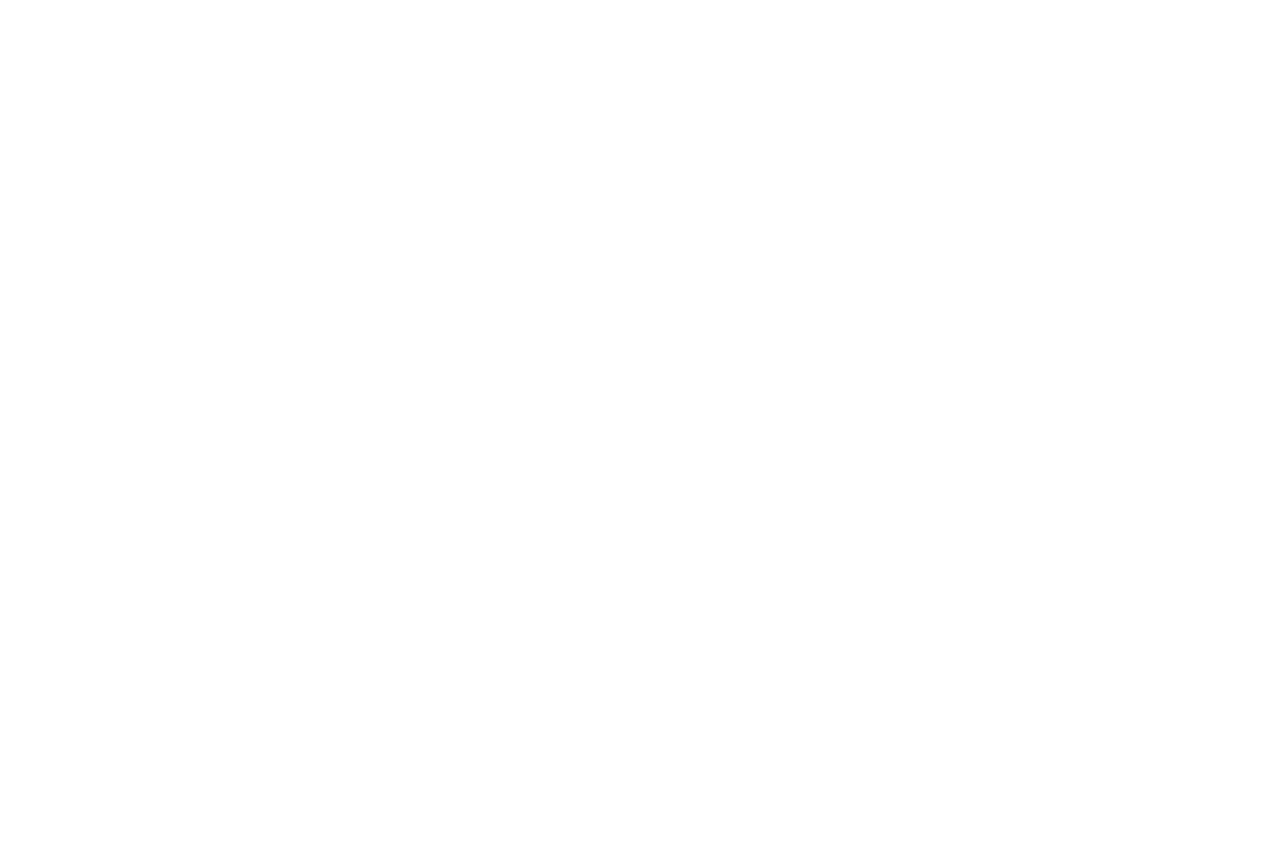
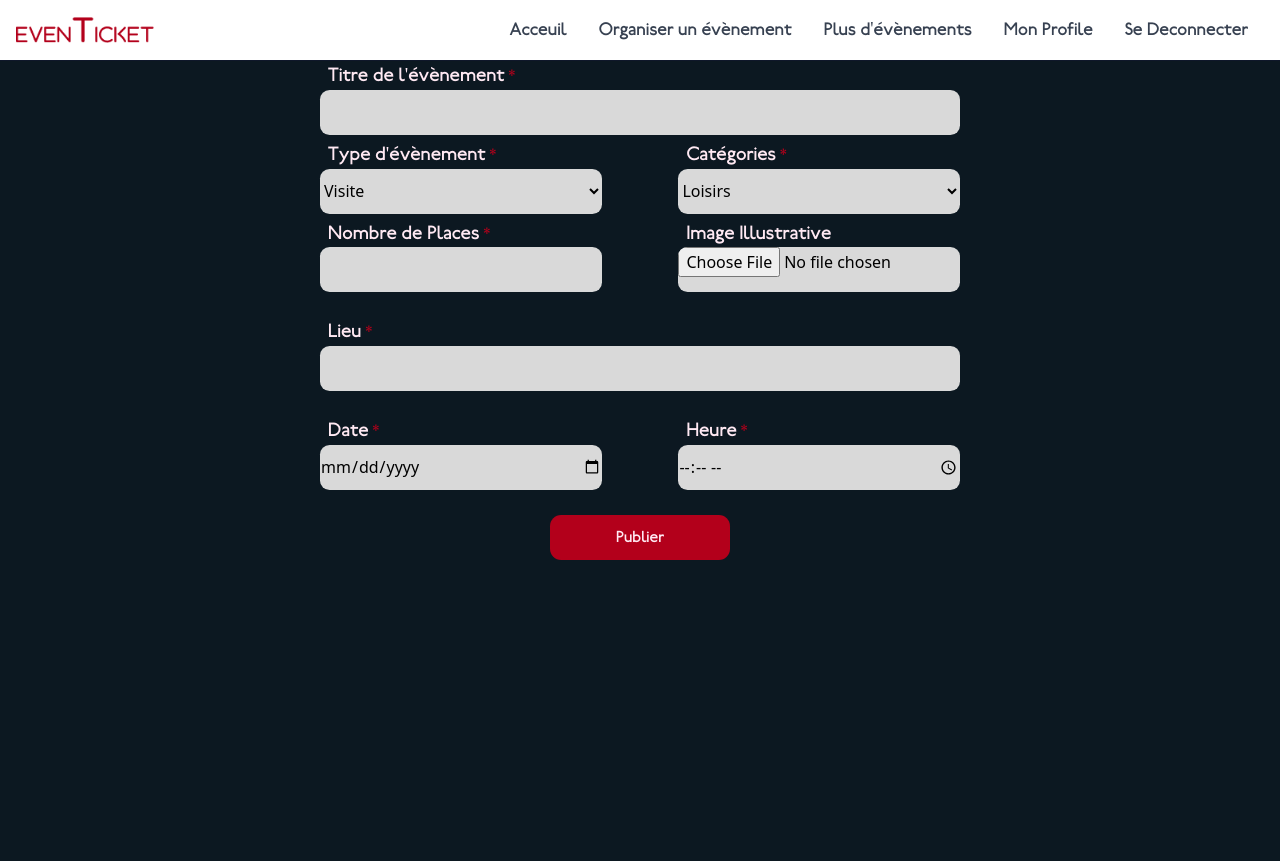
Before and after one commit to KennelPro225/mypass, a Flask app: page /create_event in a window 1280 px wide. Before the commit the page is empty. Before the commit the page ends 800 px from the top, so only its background shows below. Run offline with Flask 2, Linux system fonts and the light colour scheme; a user stored in the database is signed in; some libraries are stand-ins or nearby versions.

Commit message:
resolution

```diff
--- a/mypass/forms.py
+++ b/mypass/forms.py
@@ -1,6 +1,7 @@
 from flask_wtf import FlaskForm
-from wtforms import StringField, PasswordField, SubmitField, BooleanField, TextAreaField, TimeField, DateField, FileField, SelectField, IntegerField
-from wtforms.validators import DataRequired, Email, EqualTo, ValidationError
+from wtforms import StringField, PasswordField, SubmitField, BooleanField, TimeField, DateField, SelectField, IntegerField
+from flask_wtf.file import FileField, FileAllowed
+from wtforms.validators import DataRequired, Email, EqualTo, ValidationError, NumberRange
 
 from mypass.models import Users, Category, Type_Event
 
@@ -11,7 +12,6 @@ class LoginForm(FlaskForm):
     password = PasswordField('Mot de passe', validators=[DataRequired()])
     remember = BooleanField('Me garder Connecter')
     submit = SubmitField('Se connecter')
-
 
 
 class RegistrationForm(FlaskForm):
@@ -43,21 +43,26 @@ for typeE in type:
 
 
 class PostForm(FlaskForm):
-    title = StringField("Titre de l'évènement")
-    type = SelectField("Type d'évènement", choices=choices)
+    title = StringField("Titre de l'évènement", validators=[DataRequired()])
+    type = SelectField("Type d'évènement", choices=choices,
+                       validators=[DataRequired()])
     # description = TextAreaField("Desription de l'évènement")
-    category = SelectField("Catégories", choices=choice)
-    seat = IntegerField('Nombre de Places')
-    image = FileField('Image Illustrative')
-    place = StringField('Lieu')
-    date = DateField('Date')
-    hour = TimeField('Heure')
+    category = SelectField("Catégories", choices=choice,
+                           validators=[DataRequired()])
+    seat = IntegerField('Nombre de Places', validators=[DataRequired()])
+    image = FileField('Image Illustrative', validators=[DataRequired()])
+    place = StringField('Lieu', validators=[DataRequired()])
+    date = DateField('Date', validators=[DataRequired()])
+    hour = TimeField('Heure', validators=[DataRequired()])
+    submit = SubmitField("Publier")
 
 
 class EditForm(FlaskForm):
     title = StringField("Titre de l'évènement", validators=[DataRequired()])
-    seat = IntegerField('Nombre de Places', validators=[DataRequired()])
-    image = FileField('Image Illustrative')
+    seat = IntegerField('Nombre de Places', validators=[
+                        DataRequired(), NumberRange(min=0, max=1000000)])
+    image = FileField('Image Illustrative', validators=[
+                      FileAllowed(['jpg', 'png', 'jpeg'])])
     date = DateField('Date', validators=[DataRequired()])
     hour = TimeField('Heure', validators=[DataRequired()])
     submit = SubmitField("Add")
--- a/mypass/routes.py
+++ b/mypass/routes.py
@@ -1,7 +1,7 @@
 from mypass import app, db, bcrypt
 from mypass.models import Users, Type_Event, Category
 from flask import render_template, url_for, flash, redirect, request
-from mypass.forms import EditForm, LoginForm, RegistrationForm
+from mypass.forms import EditForm, LoginForm, RegistrationForm, PostForm
 from random import choice
 from flask_login import login_user, current_user, logout_user, login_required
 
@@ -67,9 +67,10 @@ def Event():
 
 
 @app.route('/create_event')
-@login_required
+# @login_required
 def createEvent():
-    return render_template('createEvent.html')
+    form = PostForm()
+    return render_template('createEvent.html', form=form)
 
 
 @app.route('/edit_event', methods=['GET', 'POST'])
--- a/mypass/static/style.css
+++ b/mypass/static/style.css
@@ -13,17 +13,18 @@
   min-height: 100vh;
   min-width: 100%;
 }
-.flash-message{
+.flash-message {
   display: flex;
   justify-content: center;
   align-items: center;
   padding: 10px;
 }
-.danger,.invalid-feedback{
+.danger,
+.invalid-feedback {
   color: rgb(196, 18, 18);
   font-size: 0.9rem;
 }
-.success{
+.success {
   color: rgb(5, 190, 5);
 }
 
@@ -226,6 +227,72 @@
     min-width: 38vw;
     min-height: 80vh;
     border-radius: 0.6rem;
+  }
+  .infoEvent {
+    display: flex;
+    align-items: center;
+    justify-content: space-between;
+    margin: 5px 0;
+  }
+  .location,.date{
+    margin: 25px 0;
+  }
+  .title-label,
+  .type-label,
+  .date-label,
+  .hour-label,
+  .image-label,
+  .seat-label,
+  .place-label,
+  .category-label {
+    color: #ffe9f3;
+    font-size: 1.2rem;
+  }
+  .title-label::after,
+  .type-label::after,
+  .date-label::after,
+  .hour-label::after,
+  .seat-label::after,
+  .place-label::after,
+  .category-label::after {
+    content: " *";
+    color: #b3001b;
+    font-size: 1rem;
+  }
+  .title-input,
+  .place-input {
+    width: 50vw;
+    height: 45px;
+    border-radius: 0.6rem;
+    outline: none;
+    border: none;
+    background-color: #d9d9d9;
+  }
+  .image-input,
+  .type-input,
+  .category-input,
+  .seat-input,
+  .date-input,
+  .hour-input {
+    background-color: #d9d9d9;
+    height: 45px;
+    width: 22vw;
+    border-radius: 0.6rem;
+    outline: none;
+    border: none;
+  }
+  input {
+    background-color: #d9d9d9;
+  }
+  select {
+    background-color: #d9d9d9;
+  }
+  input:focus {
+    outline: none;
+  }
+  .info-form{
+    display: flex;
+    justify-content: center;
   }
 }
 
--- a/mypass/templates/createEvent.html
+++ b/mypass/templates/createEvent.html
@@ -0,0 +1,127 @@
+{% extends 'layout.html' %} {% block content %}
+<div class="post">
+    <form method="post">
+        {{ form.hidden_tag() }}
+        <div class="info-form">
+            <div class="form-items">
+                <div class="form-items">
+                    <div class="eventInfo">
+                        <div class="title-info">
+                            <div>{{form.title.label(class='title-label')}}</div>
+                            {% if form.title.errors %}
+                            <div>{{form.title(class='title-input')}}</div>
+                            <div class="invalid-feedback">
+                                {% for error in form.title.errors %}
+                                <span>{{error}}</span>
+                                {% endfor %}
+                            </div>
+                            {% else %}
+                            <div>{{form.title(class='title-input')}}</div>
+                            {% endif %}
+                        </div>
+                        <div class="infoEvent">
+                            <div class="type-info">
+                                <div>{{form.type.label(class='type-label')}}</div>
+                                {% if form.type.errors %} {{ form.type}}
+                                <div class="invalid-feedback">
+                                    {% for error in form.type.errors %}
+                                    <span>{{error}}</span>
+                                    {% endfor %}
+                                </div>
+                                {% else %}
+                                <div>{{form.type(class='type-input')}}</div>
+                                {% endif %}
+                            </div>
+                            <div class="category-info">
+                                <div>{{form.category.label(class='category-label')}}</div>
+                                {% if form.category.errors %}
+                                <div>{{form.category(class='category-input')}}</div>
+                                <div class="invalid-feedback">
+                                    {% for error in form.category.errors %}
+                                    <span>{{error}}</span>
+                                    {% endfor %}
+                                </div>
+                                {% else %}
+                                <div>{{form.category(class='category-input')}}</div>
+                                {% endif %}
+                            </div>
+                        </div>
+                        <div class="infoEvent">
+                            <div class="seat-info">
+                                <div>{{form.seat.label(class='seat-label')}}</div>
+                                {% if form.seat.errors %}
+                                <div>{{form.seat(class='seat-input')}}</div>
+                                <div class="invalid-feedback">
+                                    {% for error in form.seat.errors %}
+                                    <span>{{error}}</span>
+                                    {% endfor %}
+                                </div>
+                                {% else %}
+                                <div>{{form.seat(class='seat-input')}}</div>
+                                {% endif %}
+                            </div>
+                            <div class="image-info">
+                                <div>{{form.image.label(class='image-label')}}</div>
+                                {% if form.image.errors %}
+                                <div>{{form.image(class='image-input')}}</div>
+                                <div class="invalid-feedback">
+                                    {% for error in form.image.errors %}
+                                    <span>{{error}}</span>
+                                    {% endfor %}
+                                </div>
+                                {% else %}
+                                <div>{{form.image(class='image-input')}}</div>
+                                {% endif %}
+                            </div>
+                        </div>
+                    </div>
+                    <div class="location">
+                        <div class="place-info">
+                            <div>{{form.place.label(class='place-label')}}</div>
+                            {% if form.place.errors %}
+                            <div>{{form.place(class='place-input')}}</div>
+                            <div class="invalid-feedback">
+                                {% for error in form.place.errors %}
+                                <span>{{error}}</span>
+                                {% endfor %}
+                            </div>
+                            {% else %}
+                            <div>{{form.place(class='place-input')}}</div>
+                            {% endif %}
+                        </div>
+                    </div>
+                    <div class="date">
+                        <div class="infoEvent">
+                            <div class="date-info">
+                                <div>{{form.date.label(class='date-label')}}</div>
+                                {% if form.date.errors %} {{ form.date(class='date-input') }}
+                                <div class="invalid-feedback">
+                                    {% for error in form.date.errors %}
+                                    <span>{{error}}</span>
+                                    {% endfor %}
+                                </div>
+                                {% else %}
+                                <div>{{form.date(class='date-input')}}</div>
+                                {% endif %}
+                            </div>
+                            <div class="hour-info">
+                                <div>{{form.hour.label(class='hour-label')}}</div>
+                                {% if form.hour.errors %} {{ form.hour(class='hour-input') }}
+                                <div class="invalid-feedback">
+                                    {% for error in form.hour.errors %}
+                                    <span>{{error}}</span>
+                                    {% endfor %}
+                                </div>
+                                {% else %}
+                                <div>{{form.hour(class='hour-input')}}</div>
+                                {% endif %}
+                            </div>
+                        </div>
+                    </div>
+                    <div class="bouton-submit">{{form.submit(id='sumit')}}</div>
+                </div>
+            </div>
+        </div>
+    </form>
+</div>
+{% endblock %}
--- a/mypass/templates/home.html
+++ b/mypass/templates/home.html
@@ -14,7 +14,9 @@
         <img src="{{url_for('static', filename='./pictures/concert.jpg')}}" alt="concert" class="illustration">
     </div>
 </div>
+{% if current_user.is_authenticated %}
 
+{% else %}
 <div class="section-two">
     <div class="first-card">
         <h3>Vous êtes un client?</h3>
@@ -31,7 +33,7 @@
         </a>
     </div>
 </div>
-
+{%endif%}
 <div class="section-third">
     <div class="category">
         <h2 class="text-category">Catégories</h2>
```
Also changed, not shown: mypass/mypass.db.
